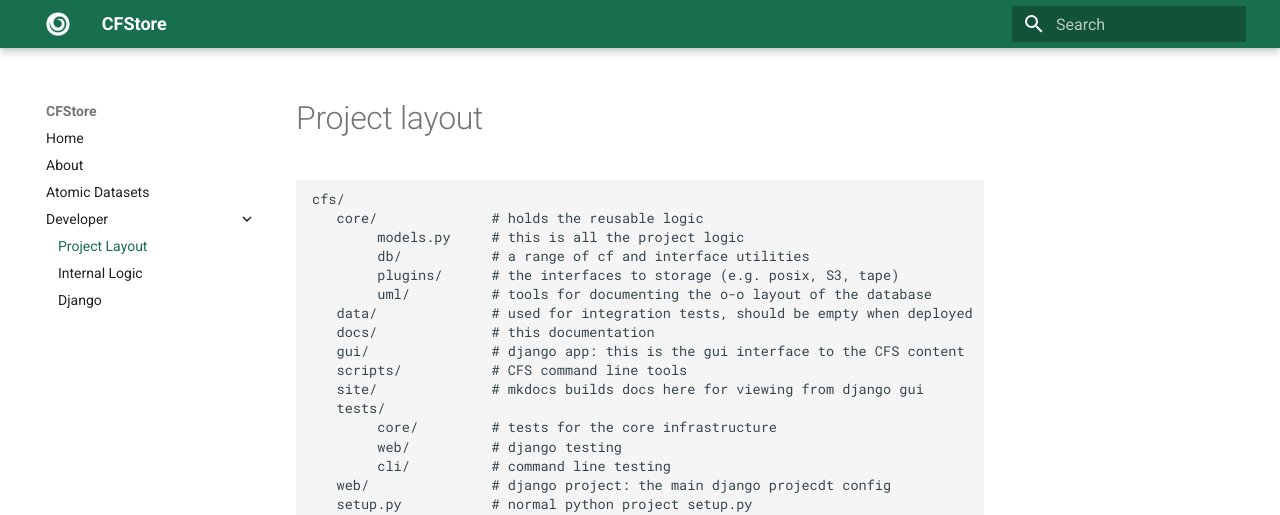
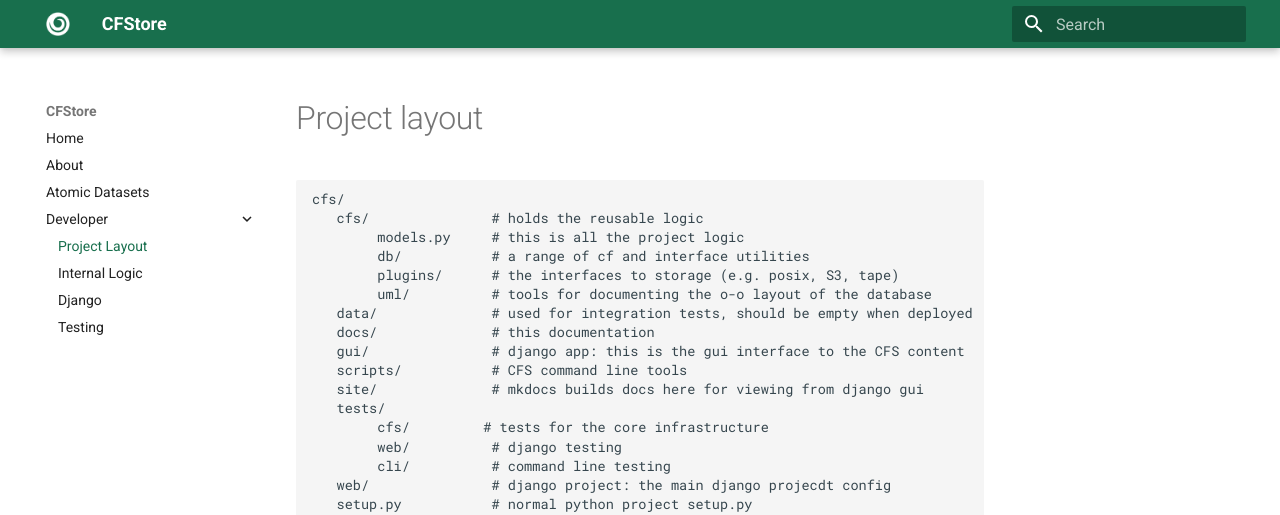
Before and after one commit to bnlawrence/cfs, an MkDocs documentation site: the page built from docs/layout.md, in a window 1280 px wide. Shown: the top 515 px of the page. Built offline with MkDocs 1.6.1 and Material for MkDocs 9.7.7, drawn with Linux system fonts in a browser that asks for light colours; some of the changed text lies outside the part shown.

Commit message:
More doc changes

```diff
--- a/docs/layout.md
+++ b/docs/layout.md
@@ -1,7 +1,7 @@
 # Project layout
 
     cfs/
-       core/              # holds the reusable logic
+       cfs/               # holds the reusable logic
             models.py     # this is all the project logic
             db/           # a range of cf and interface utilities
             plugins/      # the interfaces to storage (e.g. posix, S3, tape)
@@ -12,7 +12,7 @@
        scripts/           # CFS command line tools
        site/              # mkdocs builds docs here for viewing from django gui
        tests/
-            core/         # tests for the core infrastructure
+            cfs/         # tests for the core infrastructure
             web/          # django testing
             cli/          # command line testing
        web/               # django project: the main django projecdt config
--- a/mkdocs.yml
+++ b/mkdocs.yml
@@ -7,6 +7,7 @@ nav:
     - Project Layout: layout.md
     - Internal Logic: logic.md
     - Django: django.md
+    - Testing: testing.md
 theme:
   name: material
   logo: img/ncas_white.png
```
Also changed, not shown: docs/logic.md (+2 -0 lines), readme.md (deleted, +0 -15 lines), 3 other files.
